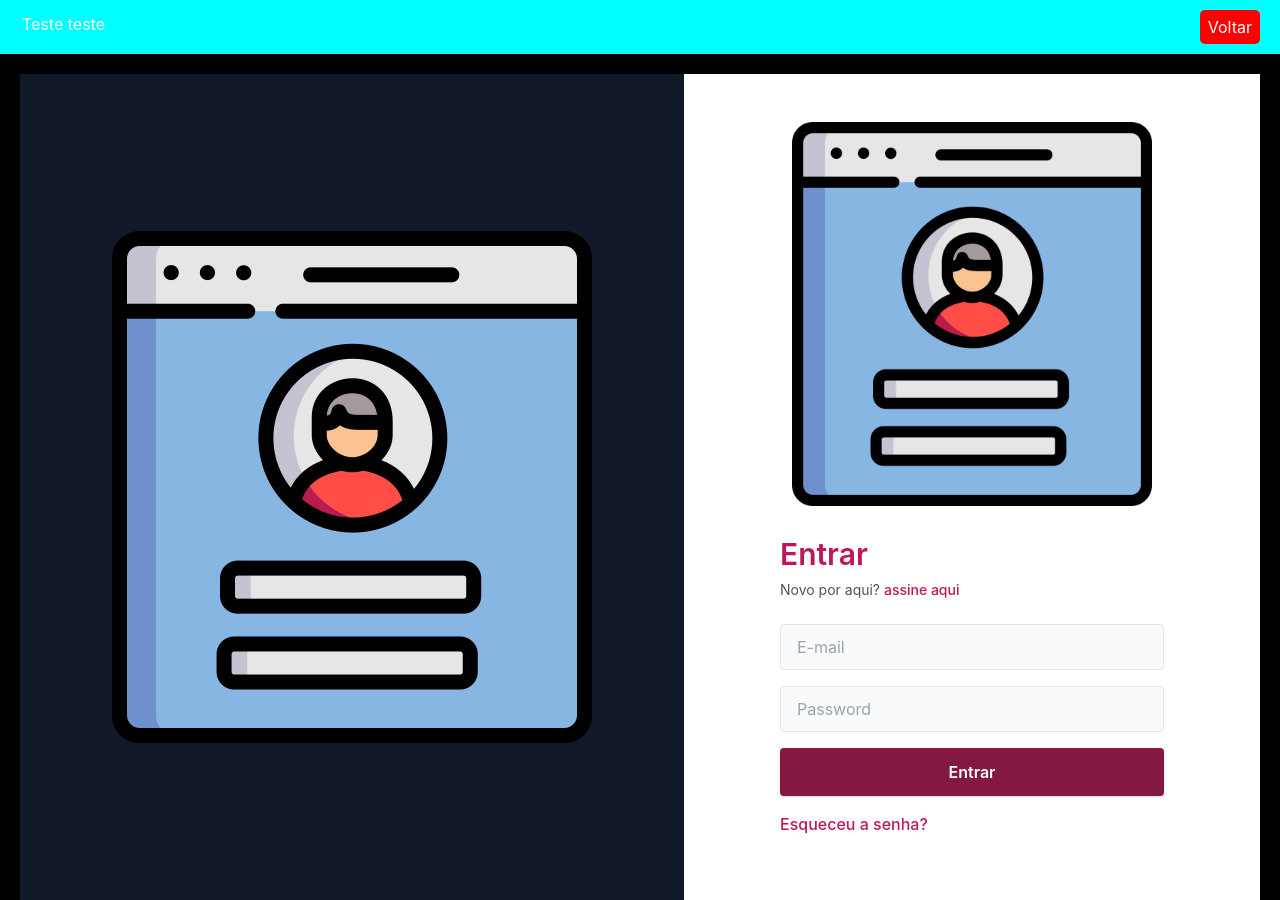
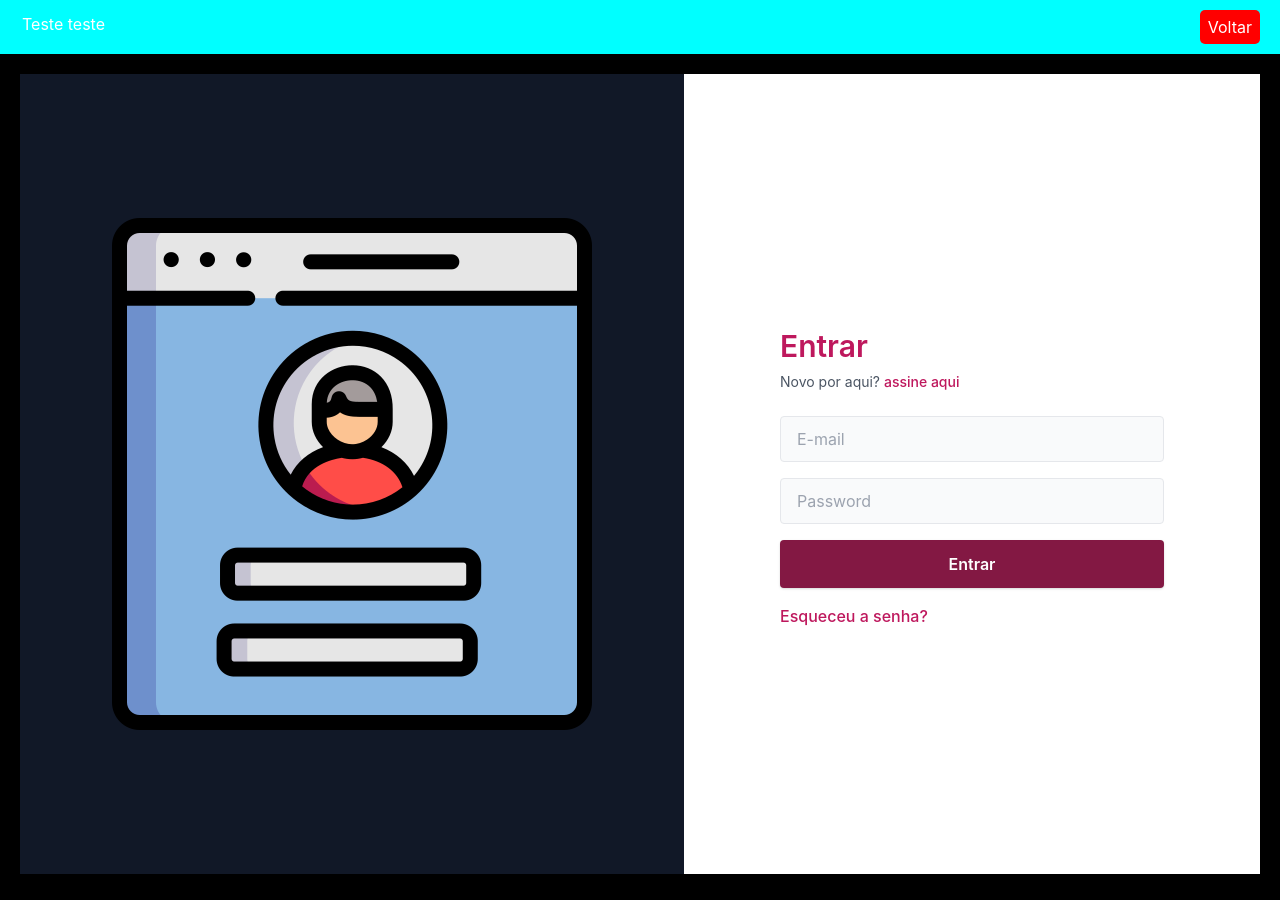
Before and after one commit to KaioAnjos/NextJS, a Next.js app in the folder fundamentos/: page /login2 in a window 1280 px wide. After the commit the page ends 874 px from the top, so only its background shows below. Built offline with nearby package versions, Linux system fonts and the light colour scheme.

Commit message:
Teste com hexadecimal de cores

```diff
--- a/fundamentos/src/components/Login2.jsx
+++ b/fundamentos/src/components/Login2.jsx
@@ -11,7 +11,9 @@ export default function Login2() {
       <div className="flex flex-1 flex-col justify-center px-4 py-12 sm:px-6 lg:flex-none lg:px-20 xl:px-24">
         <div className="mx-auto w-full max-w-sm lg:w-96">
           <div className="">
-            <Image src={img} className="lg:hidden h-20 w-auto" />
+            <span className="lg:hidden h-20 w-auto">
+            <Image src={img} className="" />
+            </span>
             <h2 className="mt-6 text-3xl font-semibold text-pink-700">
               Entrar
             </h2>
--- a/fundamentos/tailwind.config.js
+++ b/fundamentos/tailwind.config.js
@@ -1,5 +1,7 @@
 /** @type {import('tailwindcss').Config} */
 module.exports = {
+  mode: 'jit',  // update this line
+  purge: ['./index.html', './src/**/*.{vue,js,ts,jsx,tsx}'],
   content: [
     "./pages/**/*.{js,ts,jsx,tsx}",
     "./components/**/*.{js,ts,jsx,tsx}",
```
Also changed, not shown: 1 other file (tests, documents, lock files or other folders).
